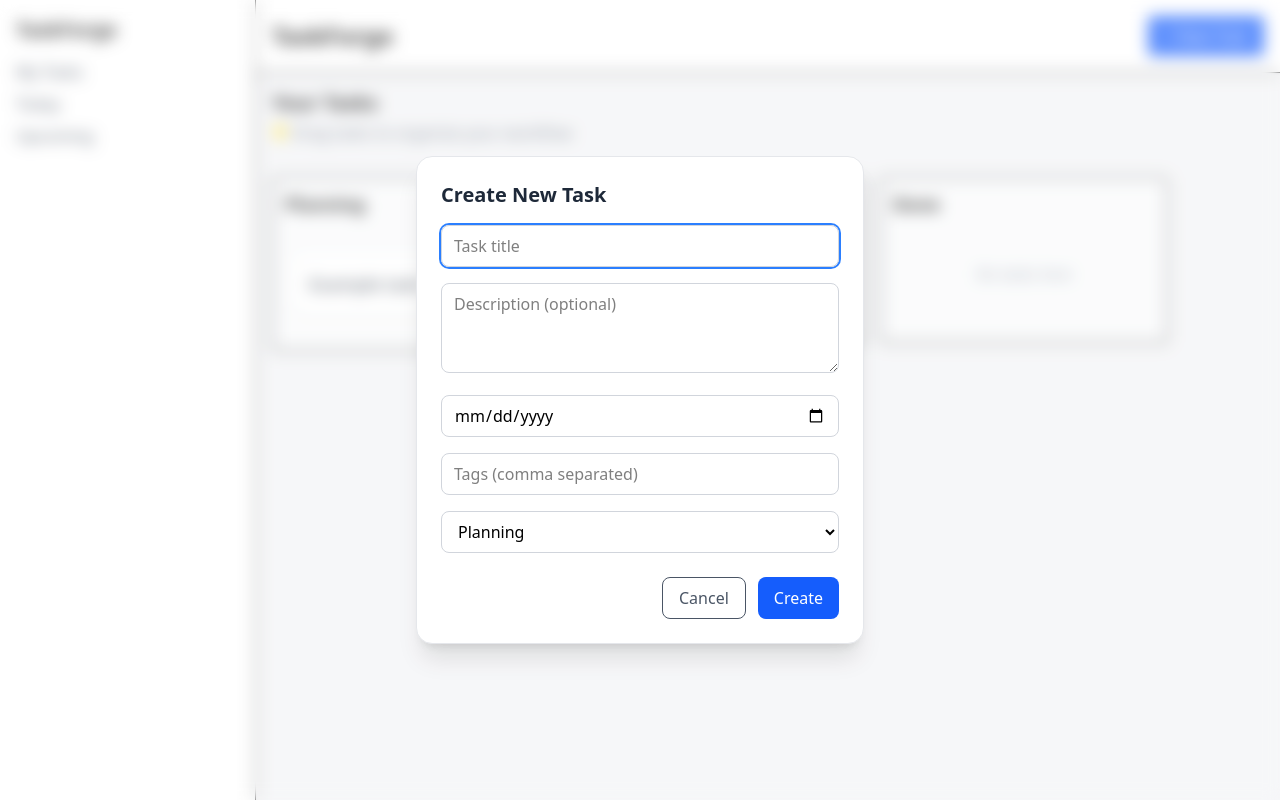
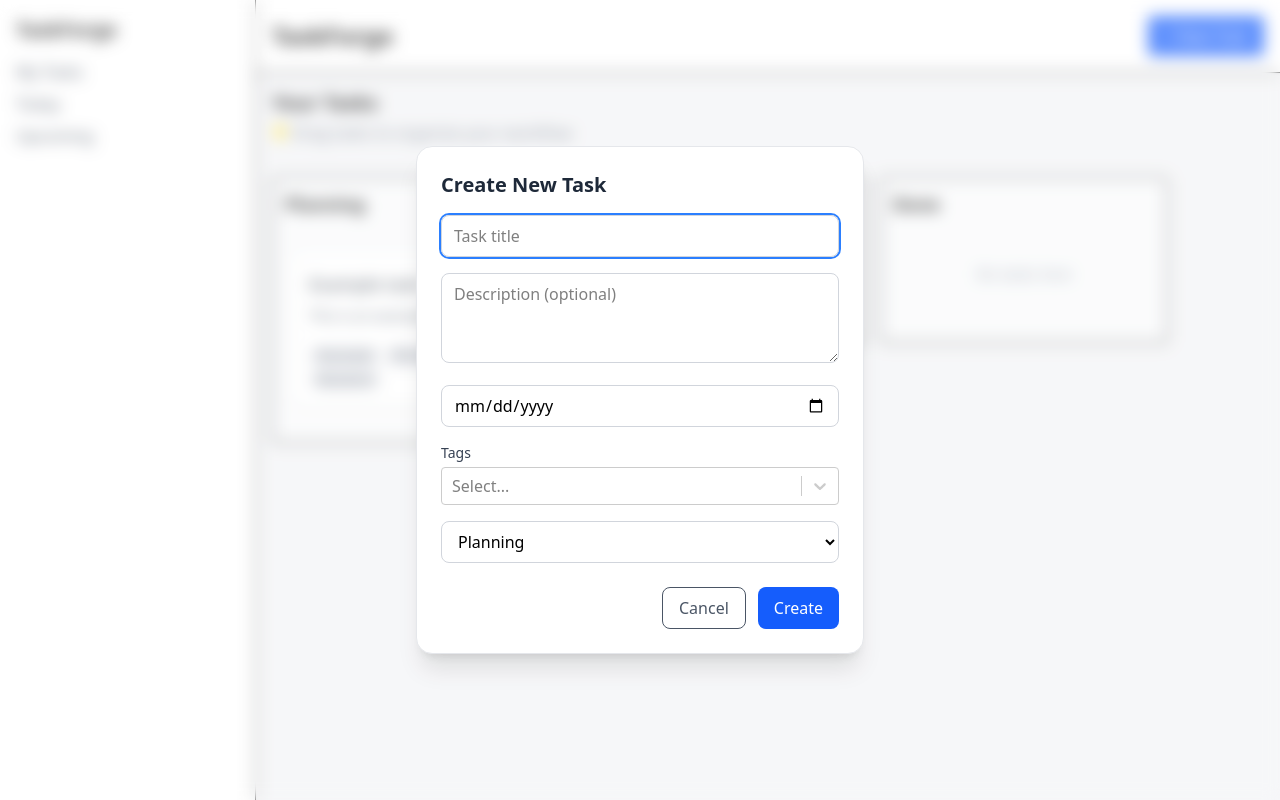
Before and after one commit to otonebieridze/taskforge, a React (Vite) app: page / in a window 1280 px wide. Both pictures are taken after a click on the button "+ New Task". Built offline with nearby package versions, Linux system fonts and the light colour scheme.

Commit message:
feat: add multi-select dropdown for tags using react-select

```diff
--- a/package.json
+++ b/package.json
@@ -16,6 +16,7 @@
     "react": "^19.1.0",
     "react-dom": "^19.1.0",
     "react-icons": "^5.5.0",
+    "react-select": "^5.10.1",
     "tailwindcss": "^4.1.11"
   },
   "devDependencies": {
--- a/src/components/board/TaskCard.tsx
+++ b/src/components/board/TaskCard.tsx
@@ -46,9 +46,9 @@ export default function TaskCard({ task }: Props) {
             {task.tags.map((tag, index) => (
               <span
                 key={index}
-                className="text-xs bg-gray-100 text-gray-700 px-2 py-0.5 rounded-full"
+                className="text-xs bg-gray-200 text-gray-700 px-2 py-0.5 rounded-full"
               >
-                {tag}
+                #{tag}
               </span>
             ))}
           </div>
--- a/src/components/layout/Board.tsx
+++ b/src/components/layout/Board.tsx
@@ -4,6 +4,7 @@ import { DragDropContext } from "@hello-pangea/dnd";
 import type { DropResult } from "@hello-pangea/dnd";
 
 import { FaLightbulb } from "react-icons/fa";
+import type { Task } from "../../types/task";
 
 export default function Board() {
   const { tasks, updateTask } = useTasks();
@@ -19,7 +20,10 @@ export default function Board() {
     const draggedTask = tasks.find((t) => t.id.toString() === draggableId);
     if (!draggedTask) return;
 
-    updateTask({ ...draggedTask, status: destination.droppableId as any });
+    updateTask({
+      ...draggedTask,
+      status: destination.droppableId as Task["status"],
+    });
   };
 
   return (
@@ -27,7 +31,8 @@ export default function Board() {
       <div className="p-4">
         <h1 className="text-xl font-semibold">Your Tasks</h1>
         <span className="flex items-center gap-1 text-base text-gray-500 mt-1">
-          <FaLightbulb className="text-yellow-300" /> Drag tasks to organize your workflow
+          <FaLightbulb className="text-yellow-300" /> Drag tasks to organize
+          your workflow
         </span>
       </div>
       <DragDropContext onDragEnd={handleDragEnd}>
--- a/src/components/modals/CreateTaskModal.tsx
+++ b/src/components/modals/CreateTaskModal.tsx
@@ -1,5 +1,7 @@
 import { useState } from "react";
 import { useTasks } from "../../context/TaskContext";
+import CreatableSelect from "react-select/creatable";
+import type { Task } from "../../types/task";
 
 type Props = {
   isOpen: boolean;
@@ -11,25 +13,33 @@ export default function CreateTaskModal({ isOpen, onClose }: Props) {
 
   const [title, setTitle] = useState("");
   const [description, setDescription] = useState("");
-  const [status, setStatus] = useState<"planning" | "in-progress" | "done">("planning");
+  const [status, setStatus] = useState<"planning" | "in-progress" | "done">(
+    "planning"
+  );
   const [dueDate, setDueDate] = useState("");
-  const [tags, setTags] = useState("");
+  const [selectedTags, setSelectedTags] = useState<
+    { label: string; value: string }[]
+  >([]);
+
+  const availableTags = [
+    { value: "urgent", label: "Urgent" },
+    { value: "feature", label: "Feature" },
+    { value: "frontend", label: "Frontend" },
+    { value: "backend", label: "Backend" },
+  ];
 
   const handleSubmit = (e: React.FormEvent) => {
     e.preventDefault();
     if (!title.trim()) return;
 
-    const tagArray = tags
-      .split(",")
-      .map((tag) => tag.trim())
-      .filter((tag) => tag !== "");
+    const tags = selectedTags.map((tag) => tag.value);
 
-    addTask(title.trim(), status, description, dueDate, tagArray);
+    addTask(title.trim(), status, description, dueDate, tags);
     setTitle("");
     setDescription("");
     setStatus("planning");
     setDueDate("");
-    setTags("");
+    setSelectedTags([]);
     onClose();
   };
 
@@ -38,7 +48,9 @@ export default function CreateTaskModal({ isOpen, onClose }: Props) {
   return (
     <div className="fixed inset-0 z-50 flex items-center justify-center backdrop-blur-sm bg-white/30">
       <div className="bg-white p-6 rounded-2xl shadow-xl w-full max-w-md border border-gray-200">
-        <h2 className="text-xl font-semibold mb-4 text-gray-800">Create New Task</h2>
+        <h2 className="text-xl font-semibold mb-4 text-gray-800">
+          Create New Task
+        </h2>
         <form onSubmit={handleSubmit} className="space-y-4">
           <input
             autoFocus
@@ -64,17 +76,22 @@ export default function CreateTaskModal({ isOpen, onClose }: Props) {
             className="w-full border border-gray-300 rounded-lg px-3 py-2"
           />
 
-          <input
-            type="text"
-            placeholder="Tags (comma separated)"
-            value={tags}
-            onChange={(e) => setTags(e.target.value)}
-            className="w-full border border-gray-300 rounded-lg px-3 py-2"
+          <label className="block text-sm font-medium text-gray-700 mb-1">
+            Tags
+          </label>
+          <CreatableSelect
+            isMulti
+            options={availableTags}
+            value={selectedTags}
+            onChange={(newValue) =>
+              setSelectedTags(newValue as { label: string; value: string }[])
+            }
+            classNamePrefix="react-select"
           />
 
           <select
             value={status}
-            onChange={(e) => setStatus(e.target.value as any)}
+            onChange={(e) => setStatus(e.target.value as Task["status"])}
             className="w-full border border-gray-300 rounded-lg px-3 py-2 focus:outline-none focus:ring-2 focus:ring-blue-500"
           >
             <option value="planning">Planning</option>
--- a/src/components/modals/EditTaskModal.tsx
+++ b/src/components/modals/EditTaskModal.tsx
@@ -1,6 +1,7 @@
 import { useState, useEffect } from "react";
 import type { Task } from "../../types/task";
 import { useTasks } from "../../context/TaskContext";
+import CreatableSelect from "react-select/creatable";
 
 type Props = {
   task: Task | null;
@@ -12,16 +13,32 @@ export default function EditTaskModal({ task, onClose }: Props) {
 
   const [title, setTitle] = useState("");
   const [description, setDescription] = useState("");
-  const [status, setStatus] = useState<"planning" | "in-progress" | "done">("planning");
+  const [status, setStatus] = useState<"planning" | "in-progress" | "done">(
+    "planning"
+  );
   const [dueDate, setDueDate] = useState("");
-  const [tags, setTags] = useState("");
+  const [selectedTags, setSelectedTags] = useState<
+    { label: string; value: string }[]
+  >([]);
+
+  const availableTags = [
+    { value: "urgent", label: "Urgent" },
+    { value: "feature", label: "Feature" },
+    { value: "frontend", label: "Frontend" },
+    { value: "backend", label: "Backend" },
+  ];
 
   useEffect(() => {
     if (task) {
       setTitle(task.title);
       setDescription(task.description || "");
       setDueDate(task.dueDate || "");
-      setTags((task.tags || []).join(", "));
+      setSelectedTags(
+        (task.tags || []).map((tag) => ({
+          label: tag,
+          value: tag,
+        }))
+      );
       setStatus(task.status);
     }
   }, [task]);
@@ -35,10 +52,7 @@ export default function EditTaskModal({ task, onClose }: Props) {
       title,
       description,
       dueDate,
-      tags: tags
-        .split(",")
-        .map((tag) => tag.trim())
-        .filter((tag) => tag),
+      tags: selectedTags.map((tag) => tag.value),
       status,
     };
 
@@ -74,12 +88,17 @@ export default function EditTaskModal({ task, onClose }: Props) {
             onChange={(e) => setDueDate(e.target.value)}
             className="w-full border border-gray-300 rounded-lg px-3 py-2"
           />
-          <input
-            type="text"
-            placeholder="Tags (comma separated)"
-            value={tags}
-            onChange={(e) => setTags(e.target.value)}
-            className="w-full border border-gray-300 rounded-lg px-3 py-2"
+          <label className="block text-sm font-medium text-gray-700 mb-1">
+            Tags
+          </label>
+          <CreatableSelect
+            isMulti
+            options={availableTags}
+            value={selectedTags}
+            onChange={(newValue) =>
+              setSelectedTags(newValue as { label: string; value: string }[])
+            }
+            classNamePrefix="react-select"
           />
           <select
             value={status}
--- a/src/context/TaskContext.tsx
+++ b/src/context/TaskContext.tsx
@@ -30,7 +30,8 @@ export const TaskProvider = ({ children }: { children: React.ReactNode }) => {
       {
         id: 1,
         title: "Example task",
-        completed: false,
+        description: "This is an example task",
+        tags: ["example", "frontend", "backend"],
         status: "planning",
       },
     ];
```
Also changed, not shown: 1 other file (tests, documents, lock files or other folders).
